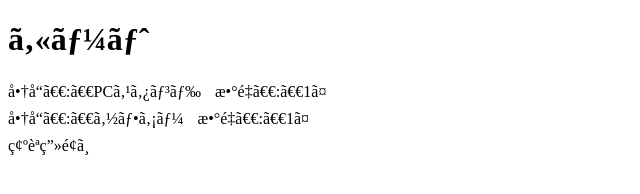
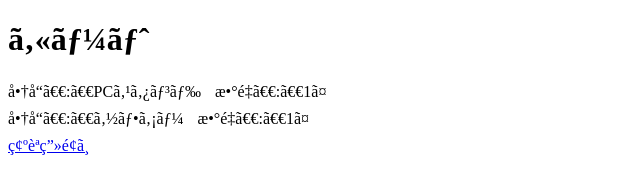
Before and after one commit to ma-tommy/ma-tommy.github.io, a plain HTML site: page html/cart.html in a window 1280 px wide. Shown: the full height of the page, 0-640 px from the left. Drawn offline with nearby package versions, Linux system fonts and the light colour scheme.

Commit message:
hotfix add test code

```diff
--- a/html/cart.html
+++ b/html/cart.html
@@ -19,7 +19,7 @@
 			><span name="product" style="margin-right: 10px">ソファー</span>
 			<span>数量　:　</span><span name="num">1つ</span>
 			<div>
-			<a link="https://ma-tommy.github.io/html/confirm.html?productName1=PCスタンド&productNUM1=1&productName2=ソファー&productNUM2=1">確認画面へ</a>
+			<a href="https://ma-tommy.github.io/html/confirm.html?productName1=PCスタンド&productNUM1=1&productName2=ソファー&productNUM2=1">確認画面へ</a>
 		</div>
 	</body>
 </html>
```
